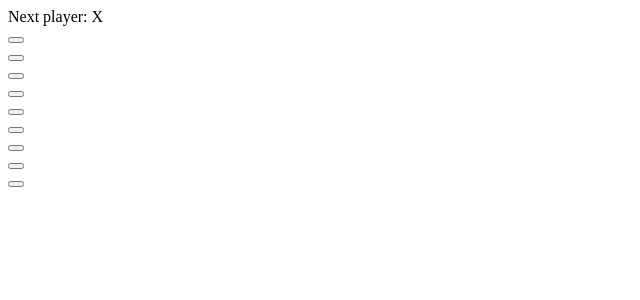
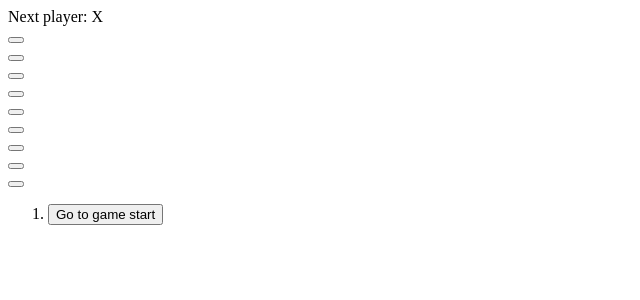
Before and after one commit to Shinkrbs/tic-tac-toe, a React (Vite) app: page / in a window 1280 px wide. Shown: the top 300 px of the page, without its empty margins (0-640 px from the left). Built offline with nearby package versions, Linux system fonts and the light colour scheme.

Commit message:
Setup game mechanics

```diff
--- a/src/App.tsx
+++ b/src/App.tsx
@@ -1,10 +1,9 @@
-import { Board } from './components/Board';
-
+import { Game } from "./components/Game"
 function App() {
   return (
     <>
       <div>
-        <Board xIsNext={true} squares={Array(9).fill(null)} onPlay={() => {}} />
+        <Game />
       </div>
     </>
   )
--- /dev/null
+++ b/src/components/Game.tsx
@@ -0,0 +1,43 @@
+import { useState } from "react";
+import { Board } from "./Board";
+
+export const Game = () => {
+  const [history, setHistory] = useState([Array(9).fill(null)]);
+  const [currentMove, setCurrentMove] = useState(0);
+  const xIsNext = currentMove % 2 === 0;
+  const currentSquares = history[currentMove];
+
+  function handlePlay(nextSquares: string[]) {
+    const nextHistory = [...history.slice(0, currentMove + 1), nextSquares];
+    setHistory(nextHistory);
+    setCurrentMove(nextHistory.length - 1);
+  }
+
+  function jumpTo(nextMove: number) {
+    setCurrentMove(nextMove);
+  }
+
+  const moves = history.map((squares, move) => {
+    let description;
+    if (move > 0) {
+      description = "Go to move #" + move;
+    } else {
+      description = "Go to game start";
+    }
+    return (
+      <li key={move}>
+        <button onClick={() => jumpTo(move)}>{description}</button>
+      </li>
+    );
+  });
+  return (
+    <div className="game">
+      <div className="game-board">
+        <Board xIsNext={xIsNext} squares={currentSquares} onPlay={handlePlay} />
+      </div>
+      <div className="game-info">
+        <ol>{moves}</ol>
+      </div>
+    </div>
+  );
+};
```
